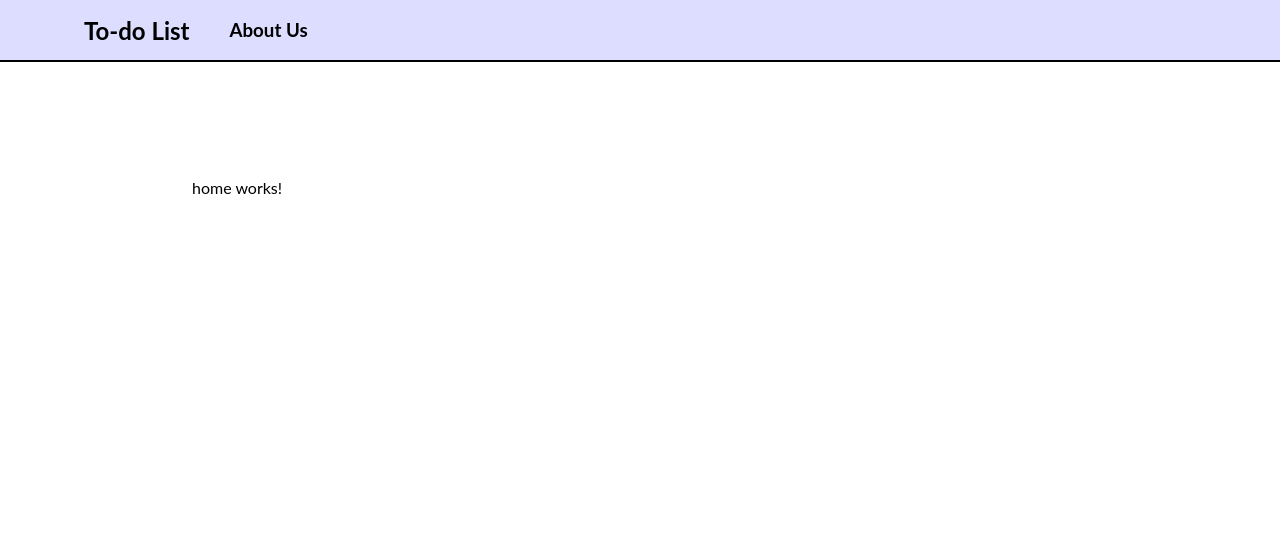
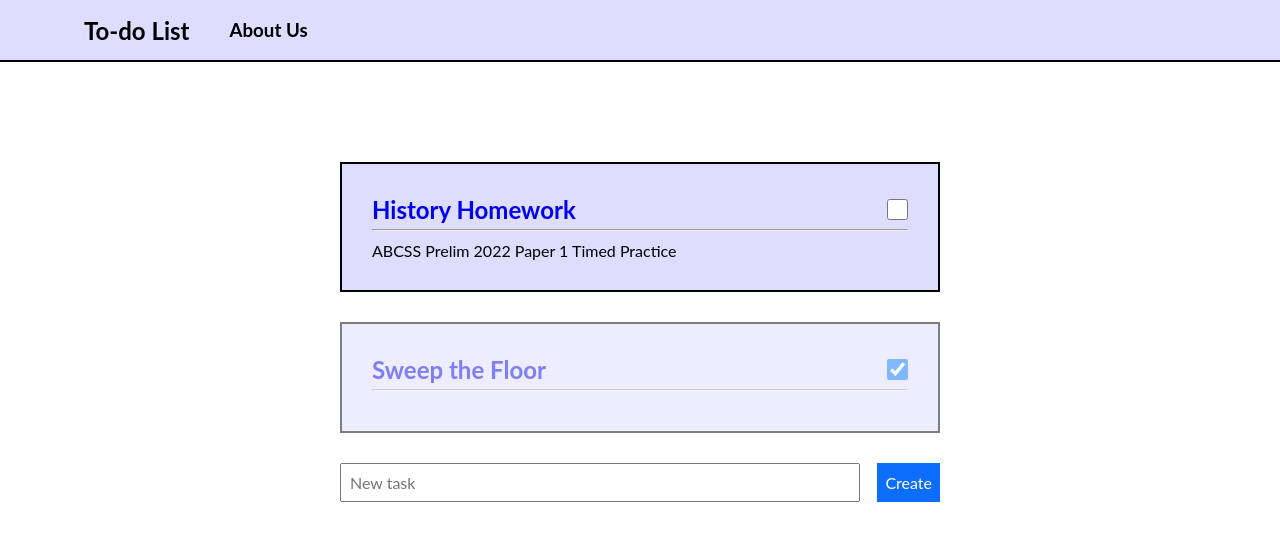
Before and after one commit to jh2946/angular-workshop-complete, an Angular app in the folder project/: page / in a window 1280 px wide. Shown: the top 540 px of the page. Built offline with nearby package versions, Linux system fonts and the light colour scheme.

Commit message:
to do outline in README

```diff
--- a/project/src/app/about/about.component.html
+++ b/project/src/app/about/about.component.html
@@ -1 +1,21 @@
-<p>about works!</p>
+<h1>About Us</h1>
+
+<p>Welcome to To-do List!</p>
+
+<p>We are a team of dedicated students on a mission to streamline the way you manage your daily tasks. To-do List was born out of a classroom project, where we sought to create a to-do list app that is intuitive, user-friendly, and most importantly, effective at helping you stay organized.</p>
+
+<h2>Our Vision</h2>
+
+<p>Our vision is to empower students like us to take control of their time and responsibilities. We understand the challenges of balancing schoolwork, extracurricular activities, and personal time. That’s why we’ve designed To-do List to be as straightforward and hassle-free as possible.</p>
+
+<h2>Our App</h2>
+
+<p>To-do List is a minimalist to-do list application that allows you to quickly jot down tasks, set priorities, and track your progress. Whether you’re planning your study schedule or organizing a group project, To-do List is here to help you stay on top of your game.</p>
+
+<h2>Our Journey</h2>
+
+<p>As budding programmers, we’ve experienced firsthand the process of turning an idea into a functional application. Every line of code in To-do List has been crafted with care, and we’re proud to share our creation with the world.</p>
+
+<h2>Join Us</h2>
+
+<p>We invite you to join our community of organized and productive individuals. Try To-do List today and experience the satisfaction of checking off those boxes on your to-do list!</p>
--- a/project/src/app/app.component.html
+++ b/project/src/app/app.component.html
@@ -1,6 +1,6 @@
 <header class="navbar">
-    <a href="#" class="navlink"><h2>To-do List</h2></a>
-    <a href="#" class="navlink"><h3>About Us</h3></a>
+    <a href="/" class="navlink"><h2>To-do List</h2></a>
+    <a href="/about" class="navlink"><h3>About Us</h3></a>
 </header>
 
 <div class="content">
--- a/project/src/app/edit-task/edit-task.component.css
+++ b/project/src/app/edit-task/edit-task.component.css
@@ -0,0 +1,21 @@
+/*  task edit styles  */
+hr {
+    margin-top: 5px;
+    margin-bottom: 10px;
+}
+textarea {
+    padding: 0.5em;
+    font: inherit;
+    display: block;
+    width: 100%;
+    margin-bottom: 10px;
+}
+button {
+    padding: 0.5em;
+    font: inherit;
+    background-color: #0d6efd;
+    color: white;
+    display: block;
+    cursor: pointer;
+    border: none;
+}
--- a/project/src/app/edit-task/edit-task.component.html
+++ b/project/src/app/edit-task/edit-task.component.html
@@ -1 +1,4 @@
-<p>edit-task works!</p>
+<h2>History Homework</h2>
+<label for="description">Edit description</label>
+<textarea name="description" cols="30" rows="5">ABCSS Prelim 2022 Paper 1 Timed Practice</textarea>
+<button>Save</button>
--- a/project/src/app/home/home.component.css
+++ b/project/src/app/home/home.component.css
@@ -0,0 +1,60 @@
+/*  task list styles  */
+div.content {
+    padding: 100px 15vw;
+}
+div.task {
+    border: 2px black solid;
+    box-sizing: border-box;
+    padding: 30px;
+    background-color: #ddf;
+    width: min(600px, 60vw);
+    margin: 0 auto;
+}
+div.task + div.task {
+    margin-top: 30px;
+}
+div.task * {
+    margin: 0;
+}
+div.task hr {
+    margin-top: 5px;
+    margin-bottom: 10px;
+}
+div.task div.top-row {
+    display: flex;
+    justify-content: space-between;
+    height: 30px;
+    align-items: center;
+}
+div.task input[type="checkbox"].task-checkbox {
+    height: 70%;
+    aspect-ratio: 1/1;
+}
+div.task a.edit-link {
+    text-decoration: none;
+}
+div.task.completed {
+    opacity: 50%;
+}
+div#create {
+    width: min(600px, 60vw);
+    display: flex;
+    justify-content: space-between;
+    margin: 0 auto;
+    margin-top: 30px;
+}
+div#create input[type="text"] {
+    padding: 0.5em;
+    font: inherit;
+    width: calc(min(600px, 60vw) - 100px);
+    display: block;
+}
+div#create button {
+    padding: 0.5em;
+    font: inherit;
+    background-color: #0d6efd;
+    color: white;
+    display: block;
+    cursor: pointer;
+    border: none;
+}
--- a/project/src/app/home/home.component.html
+++ b/project/src/app/home/home.component.html
@@ -1 +1,24 @@
-<p>home works!</p>
+<div class="task">
+    <div class="top-row">
+        <a href="history_homework.html" class="edit-link">
+            <h2>History Homework</h2>
+        </a>
+        <input class="task-checkbox" type="checkbox">
+    </div>
+    <hr>
+    <p>ABCSS Prelim 2022 Paper 1 Timed Practice</p>
+</div>
+<div class="completed task">
+    <div class="top-row">
+        <a href="#" class="edit-link">
+            <h2>Sweep the Floor</h2>
+        </a>
+        <input class="task-checkbox" type="checkbox" checked>
+    </div>
+    <hr>
+    <p></p>
+</div>
+<div id="create">
+    <input type="text" placeholder="New task">
+    <button>Create</button>
+</div>
```
Also changed, not shown: 1 other file (tests, documents, lock files or other folders).
